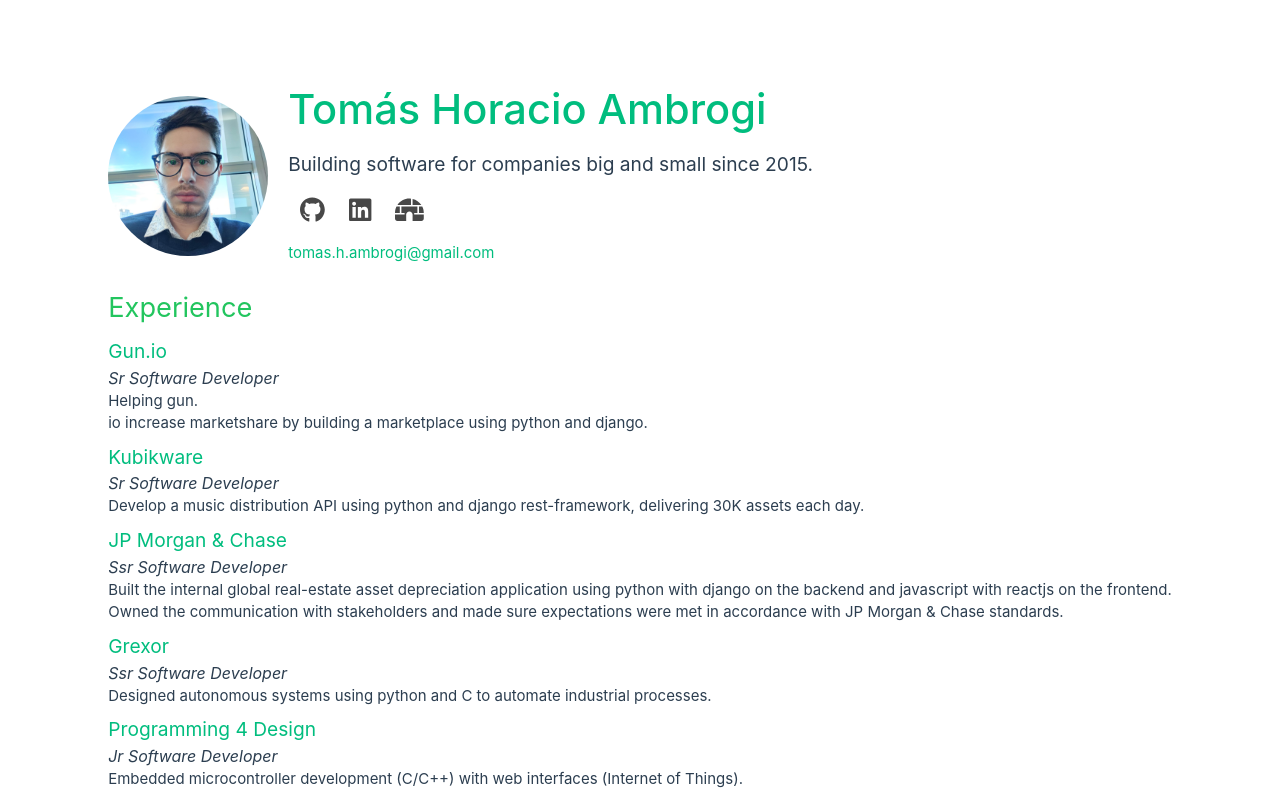
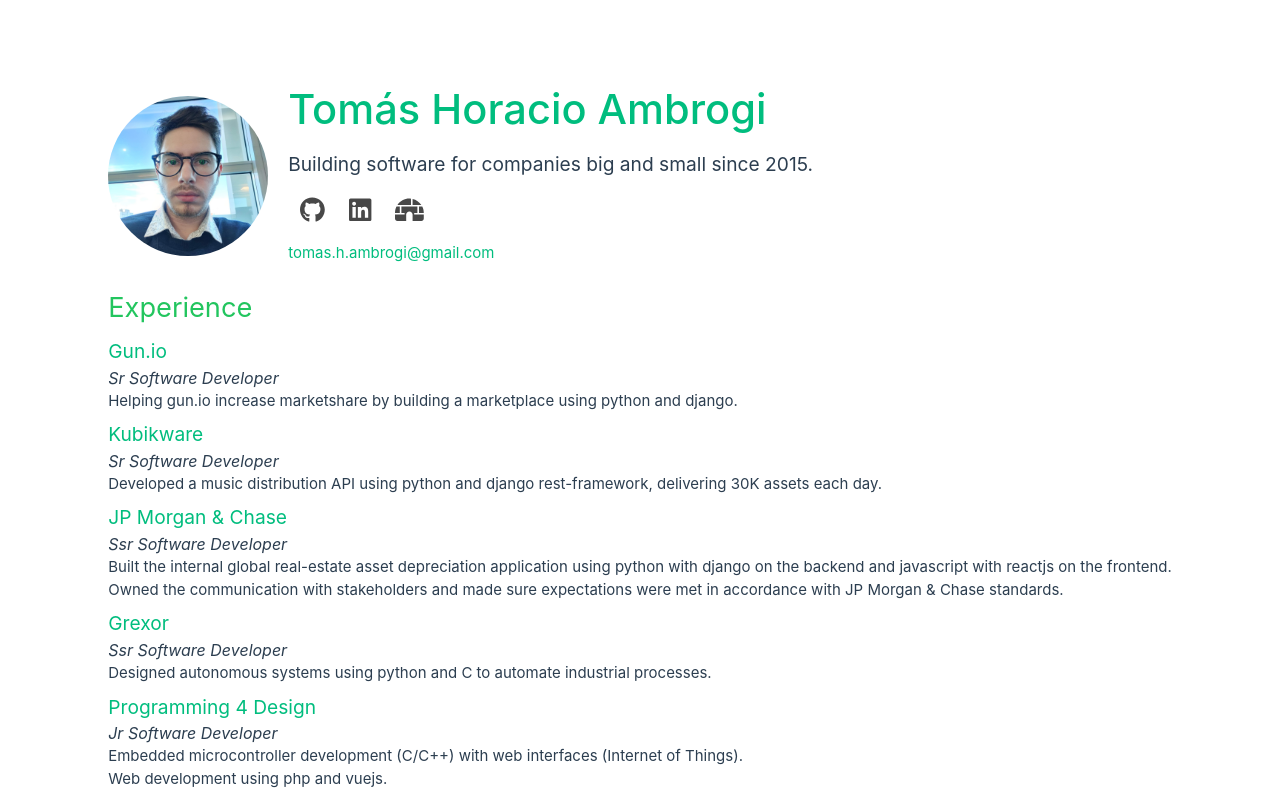
Before and after one commit to tomiambro/resume, a Vue app: page / in a window 1280 px wide. Shown: the top 792 px of the page. Built offline with nearby package versions, Linux system fonts and the light colour scheme.

Commit message:
fixing small bugs

```diff
--- a/src/components/experience/Experience.vue
+++ b/src/components/experience/Experience.vue
@@ -12,7 +12,7 @@
     new Experience(
         'Kubikware',
         'Sr Software Developer',
-        'Develop a music distribution API using python and django rest-framework, delivering 30K assets each day.',
+        'Developed a music distribution API using python and django rest-framework, delivering 30K assets each day.',
         'https://www.kubikware.com'
     ),
     new Experience(
--- a/src/components/experience/ExperienceItem.vue
+++ b/src/components/experience/ExperienceItem.vue
@@ -9,8 +9,11 @@
     }
 })
 
-let paragraphs = reactive(props.experience.info.split('.'))
+let paragraphs = reactive(props.experience.info.split('. '))
 paragraphs = paragraphs.filter((e) => e.length)
+if (paragraphs.length > 1) {
+    paragraphs[0] += "."
+}
 
 onMounted(() => {
     console.log('the component is now mounted.')
@@ -26,7 +29,7 @@
             <h5 class="italic">{{ experience.position }}</h5>
         </div>
         <div>
-            <p v-for="p in paragraphs">{{ p + '.' }}</p>
+            <p v-for="p in paragraphs">{{ p }}</p>
         </div>
     </div>
 </template>
--- a/src/router/index.js
+++ b/src/router/index.js
@@ -6,17 +6,21 @@
     routes: [
         {
             path: '/',
-            name: 'home'
-            // component: HomeView
+            name: 'home',
         },
         {
-            path: '/about',
-            name: 'about',
-            // route level code-splitting
-            // this generates a separate chunk (About.[hash].js) for this route
-            // which is lazy-loaded when the route is visited.
-            component: () => import('../views/AboutView.vue')
-        }
+            path: "/:pathMatch(.*)",
+            pathToRegexOptions: { strict: true },
+            name: 'home',
+        },
+        // {
+        //     path: '/about',
+        //     name: 'about',
+        //     // route level code-splitting
+        //     // this generates a separate chunk (About.[hash].js) for this route
+        //     // which is lazy-loaded when the route is visited.
+        //     component: () => import('../views/AboutView.vue')
+        // }
     ]
 })
 
```
